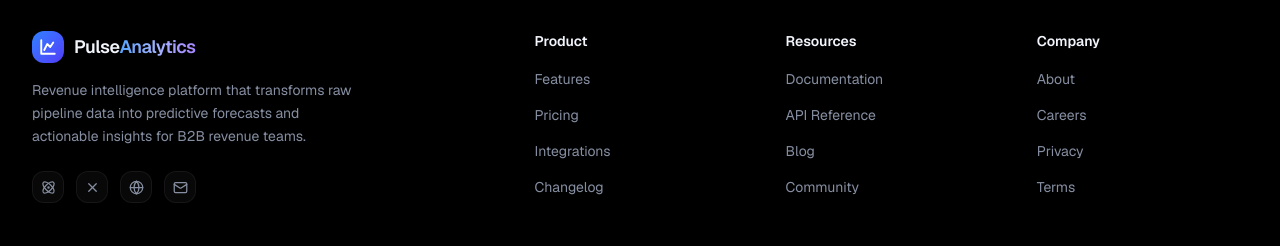
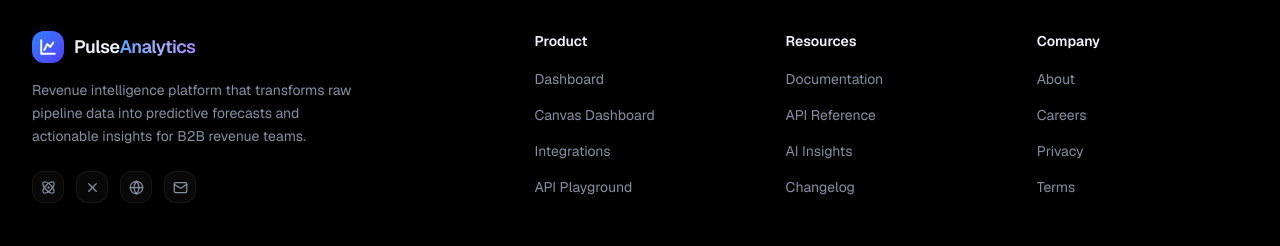
Before and after one commit to anas-khan-antimatter/mkt-pulse-analytics, a Next.js app in the folder pulse-analytics-site/: page / in a window 1280 px wide. Shown: the part 6077-6323 px from the top of the page. Built offline with nearby package versions, Linux system fonts and the light colour scheme.

Commit message:
antimatter: checkpoint c-1790732955989-v0yiv

```diff
--- a/pulse-analytics-site/src/components/Footer.tsx
+++ b/pulse-analytics-site/src/components/Footer.tsx
@@ -1,20 +1,20 @@
 "use client";
 
 import { motion } from "framer-motion";
-import { Atom, X, Globe, Mail, Heart } from "lucide-react";
+import { Atom, X, Globe, Mail, Heart, BarChart3, Grid3x3, Monitor, Variable } from "lucide-react";
 
 const footerLinks = {
   Product: [
-    { label: "Features", href: "#features" },
-    { label: "Pricing", href: "#pricing" },
-    { label: "Integrations", href: "#" },
-    { label: "Changelog", href: "#" },
+    { label: "Dashboard", href: "/demo" },
+    { label: "Canvas Dashboard", href: "/canvas" },
+    { label: "Integrations", href: "/integrations" },
+    { label: "API Playground", href: "/test" },
   ],
   Resources: [
     { label: "Documentation", href: "#docs" },
     { label: "API Reference", href: "#" },
-    { label: "Blog", href: "#" },
-    { label: "Community", href: "#" },
+    { label: "AI Insights", href: "/insights" },
+    { label: "Changelog", href: "#" },
   ],
   Company: [
     { label: "About", href: "#" },
```
